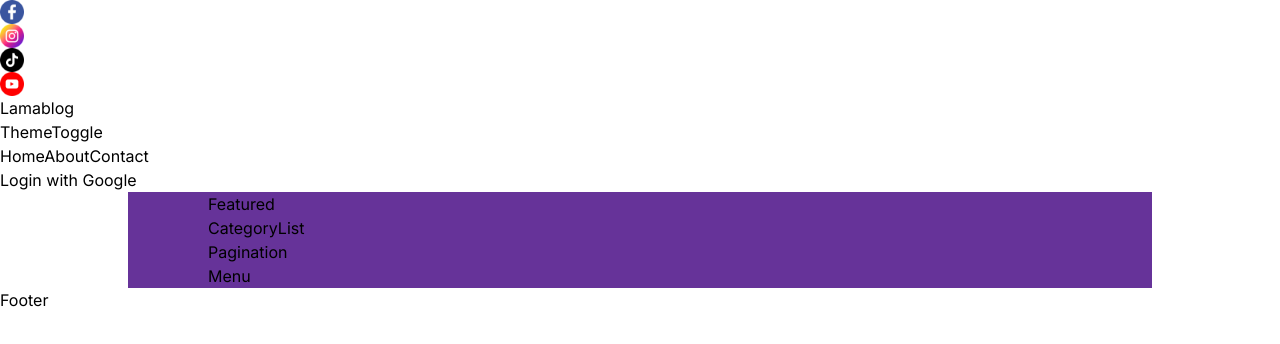
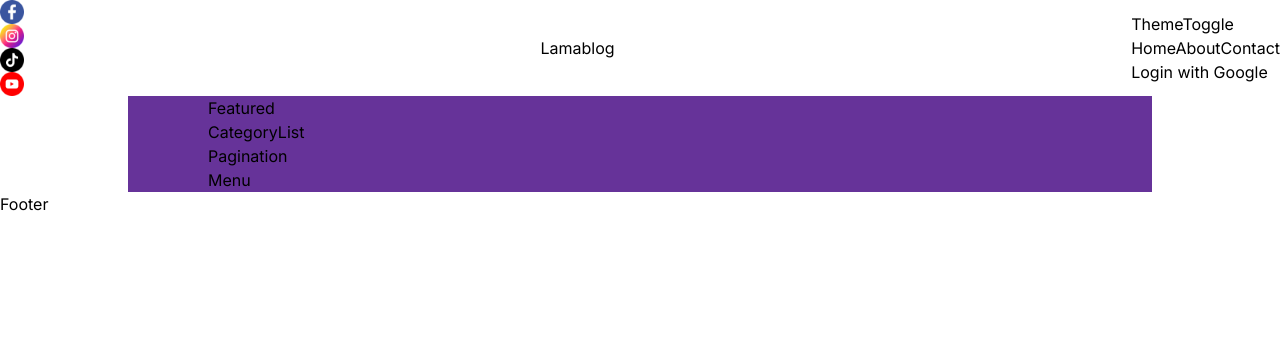
Before and after one commit to LuisArielRetanaHernadez/blog_mabi, a Next.js app: page / in a window 1280 px wide. Shown: the top 344 px of the page. Built offline with nearby package versions, Linux system fonts and the light colour scheme.

Commit message:
aliniando el contenido del nav bar

```diff
--- a/components/navbar/navbar.module.css
+++ b/components/navbar/navbar.module.css
@@ -0,0 +1,5 @@
+.container {
+  display: flex;
+  align-items: center;
+  justify-content: space-between;
+}
```
